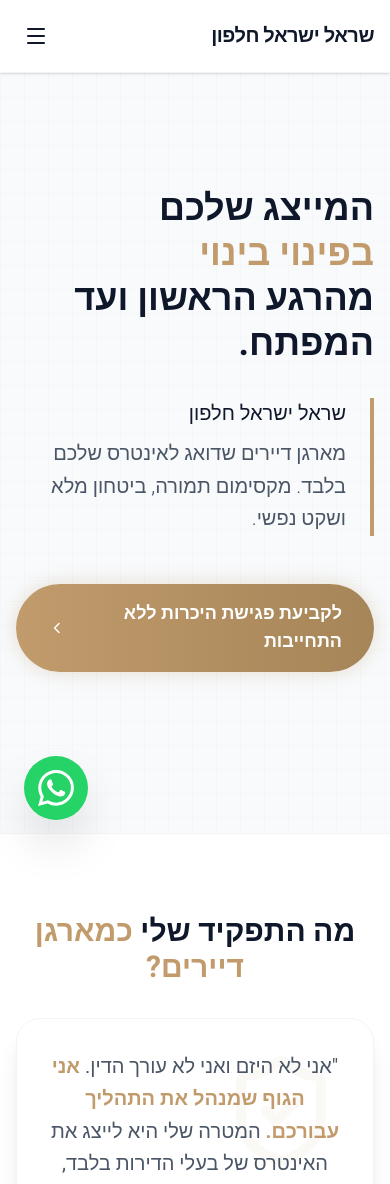
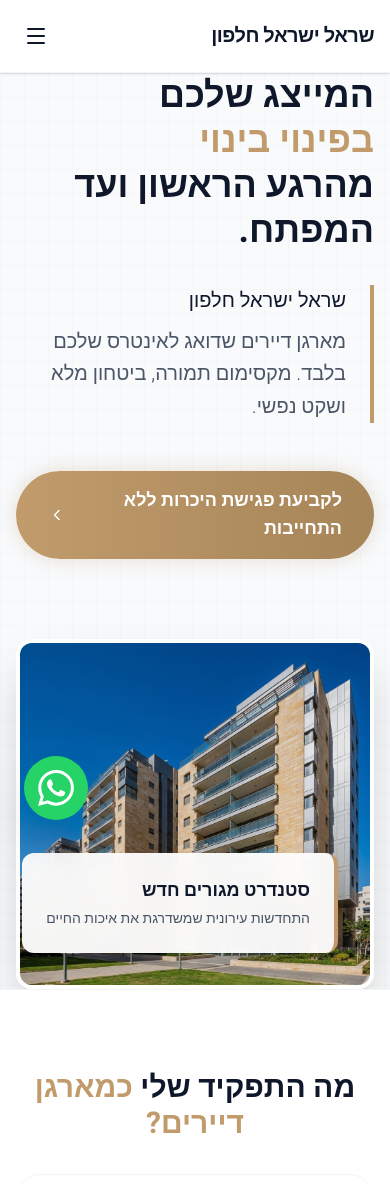
Before and after one commit to AmnonHalili/sarel, a React (Vite) app: page / in a window 390 px wide. Shown: the top 1184 px of the page. Built offline with nearby package versions, Linux system fonts and the light colour scheme.

Commit message:
Update Hero.jsx

```diff
--- a/src/components/Hero.jsx
+++ b/src/components/Hero.jsx
@@ -45,7 +45,7 @@
 
                 {/* Building Image */}
                 <FadeIn delay={0.4} direction="left">
-                    <div className="relative hidden md:block h-[600px] w-full rounded-2xl overflow-hidden border-4 border-white shadow-2xl group">
+                    <div className="relative block h-[350px] md:h-[600px] w-full rounded-2xl overflow-hidden border-4 border-white shadow-2xl group mt-8 md:mt-0">
                         <div className="absolute inset-0 bg-brand-text/10 group-hover:bg-transparent transition-colors duration-500 z-10"></div>
                         <img
                             src="/hero-building.png"
```
